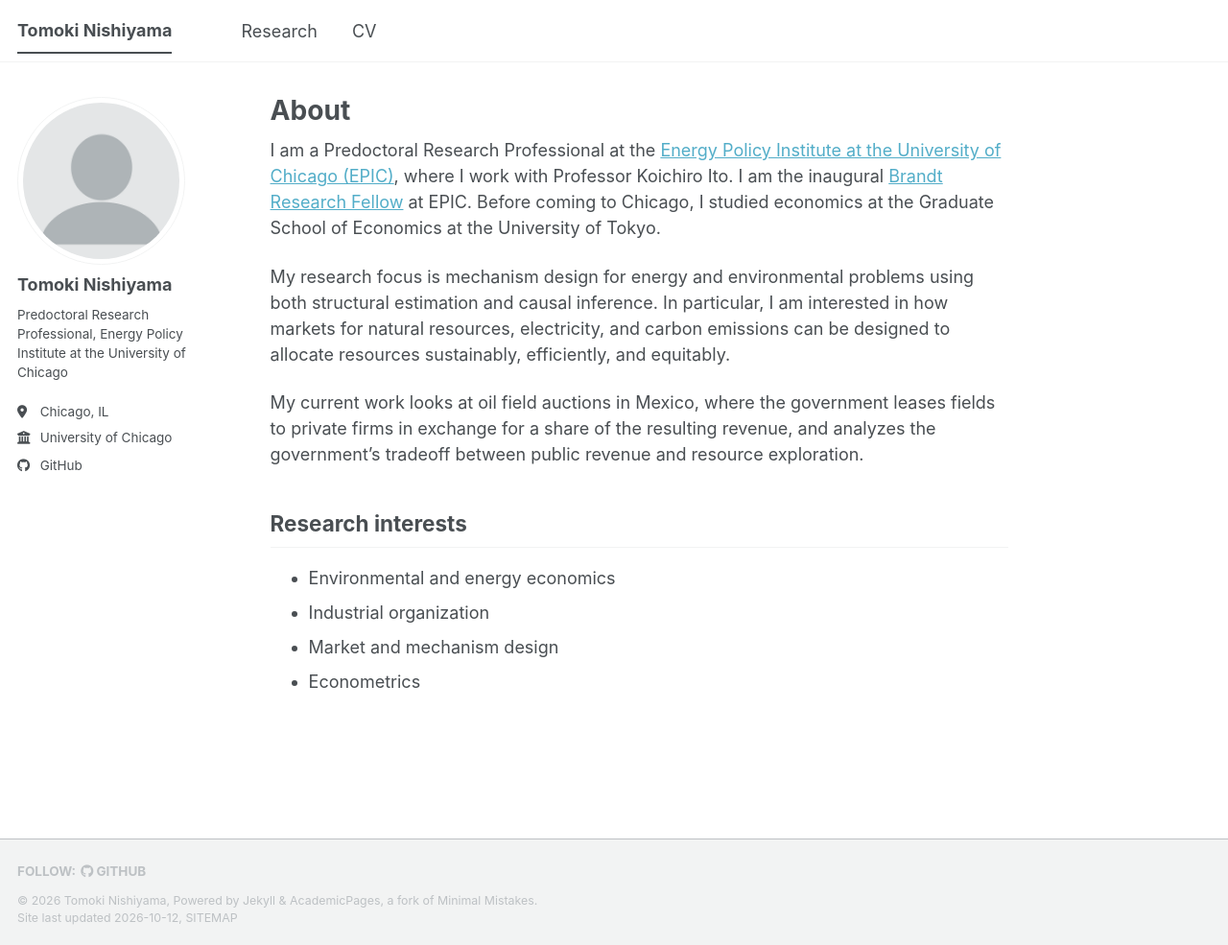
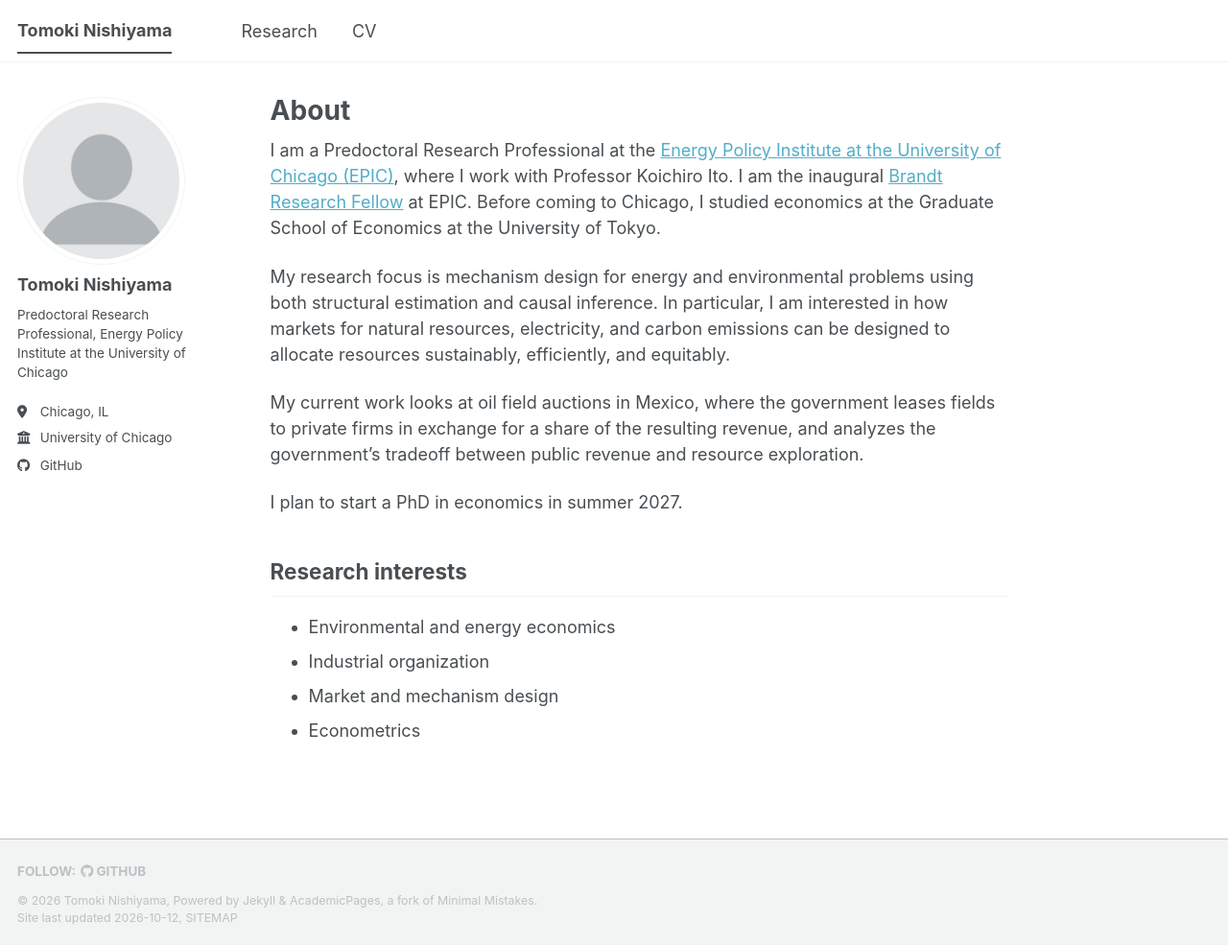
Before and after one commit to nishi24yama80/website, a Jekyll site: the page built from _pages/about.md, in a window 1280 px wide and 985 px high. Shown: the whole window at 96% size. Built offline with Jekyll 4.4.1, drawn with Linux system fonts in a browser that asks for light colours; a style sheet for code colours, icons or effects is not loaded.

Commit message:
Add PhD start date to home page
Co-Authored-By: Claude Opus 5.5 <noreply@anthropic.com>

```diff
--- a/_pages/about.md
+++ b/_pages/about.md
@@ -15,6 +15,8 @@ My research focus is mechanism design for energy and environmental problems usin
 
 My current work looks at oil field auctions in Mexico, where the government leases fields to private firms in exchange for a share of the resulting revenue, and analyzes the government's tradeoff between public revenue and resource exploration.
 
+I plan to start a PhD in economics in summer 2027.
+
 Research interests
 ------
 * Environmental and energy economics
```
